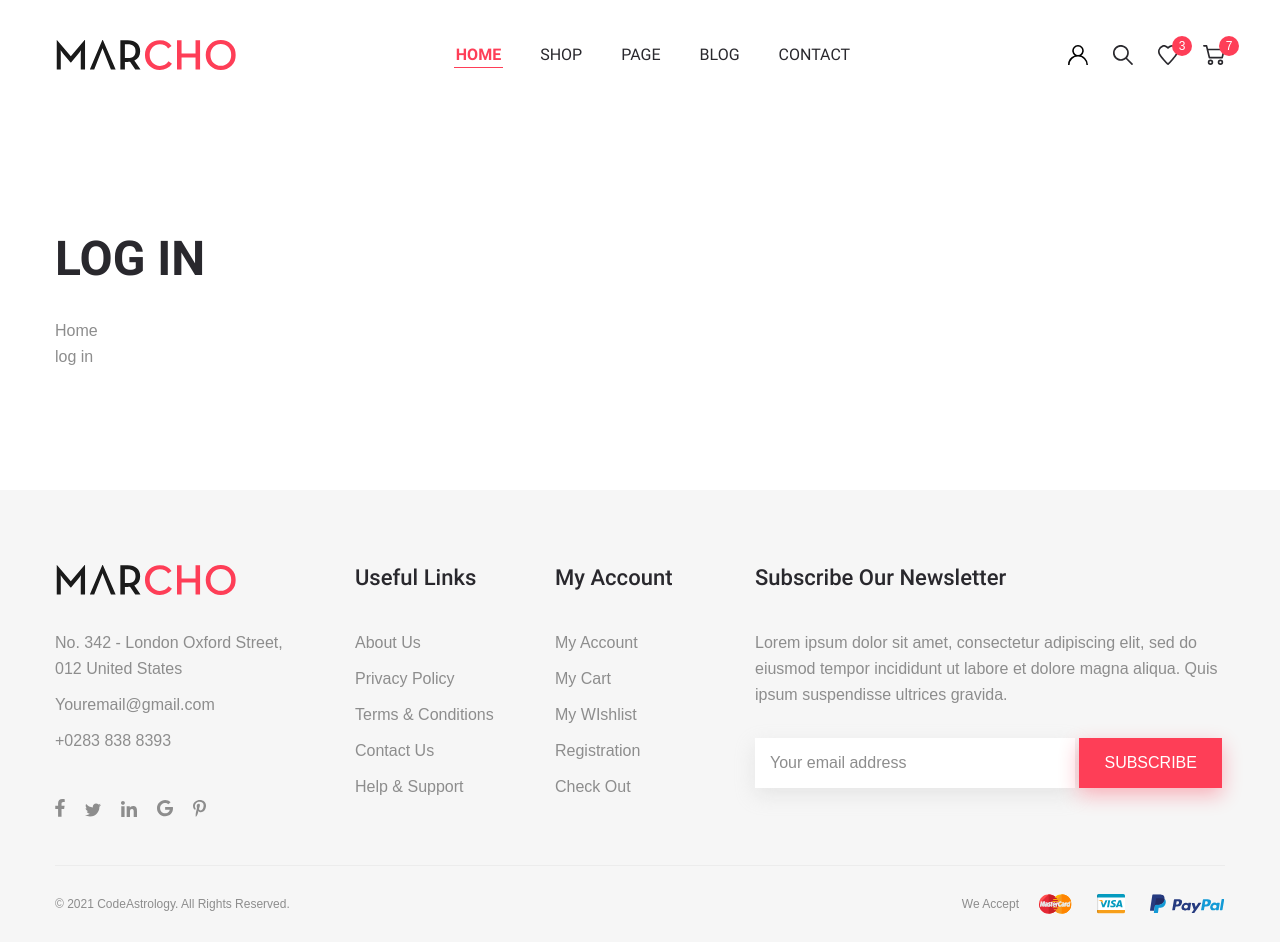
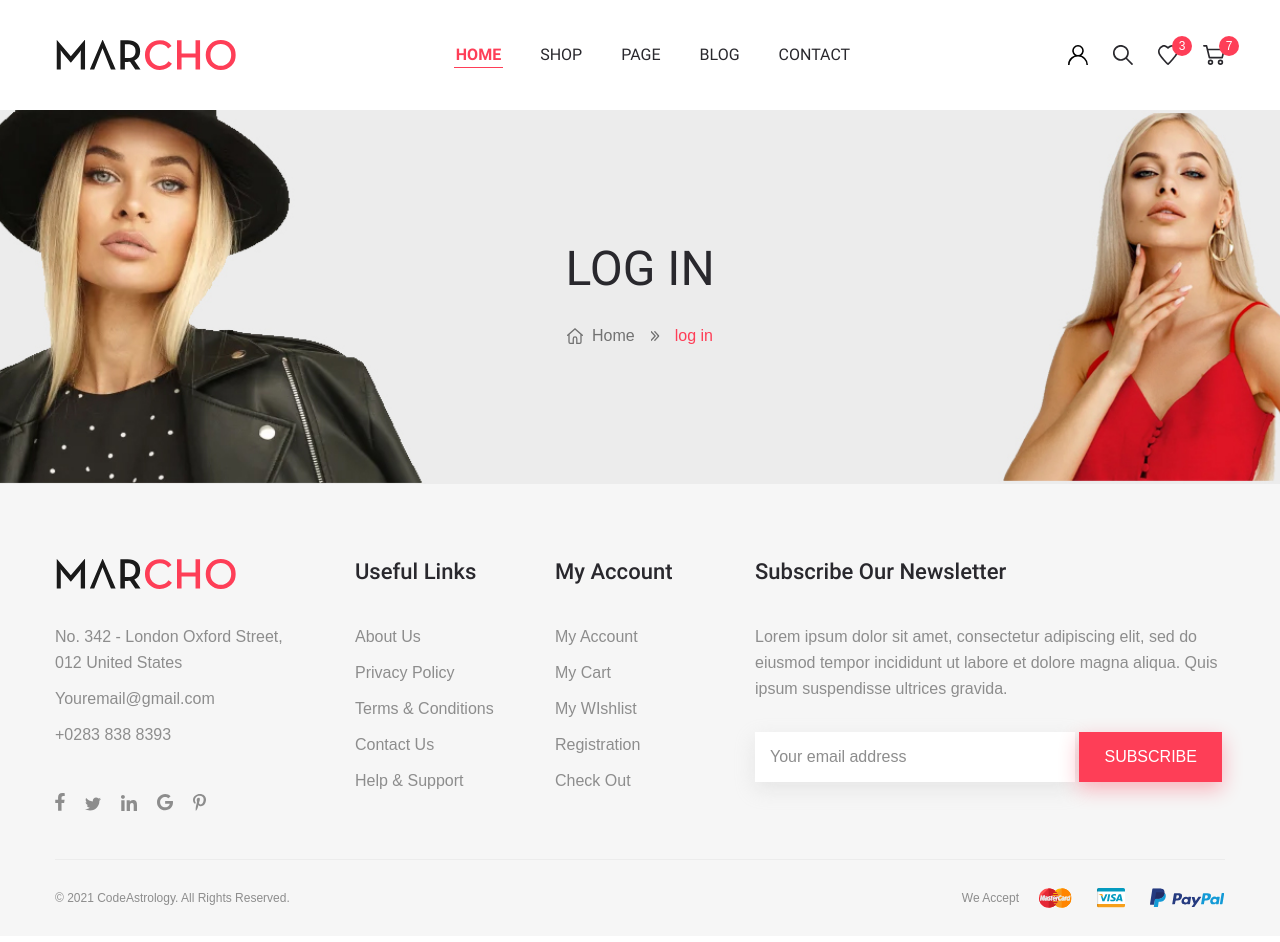
Before and after one commit to TRETYAKweb/Marcho, a website: page app/page.html in a window 1280 px wide. Drawn offline with Linux system fonts and the light colour scheme; files whose address does not match are found by name.

Commit message:
added styled for breadcrumbs

```diff
--- a/app/page.html
+++ b/app/page.html
@@ -127,7 +127,7 @@
   <main class="main">
 
     <section class="top">
-      <div class="top__containet">
+      <div class="top__container" style="background-image: url(images/breadcrumbs/breadcrumbs-bg.jpg)">
         <div class="container">
 
           <h2 class="top__title title">Log in</h2>
--- a/app/scss/_global.scss
+++ b/app/scss/_global.scss
@@ -28,7 +28,6 @@ section {
   margin: 0 auto;
   padding: 0 15px;
 }
-
 
 .sr-only {
   position: absolute;
@@ -64,7 +63,7 @@ section {
     color: $dark-900;
     box-shadow: none;
     border: 1px solid $accent;
-    transition: background-color .3s ease-in-out, color .3s ease-in-out;
+    transition: background-color 0.3s ease-in-out, color 0.3s ease-in-out;
   }
 
   &--border:hover {
@@ -89,3 +88,59 @@ section {
   max-width: 570px;
   margin-bottom: 60px;
 }
+
+.breadcrumbs {
+  display: flex;
+  justify-content: center;
+
+  &__list {
+    display: flex;
+  }
+
+  &__item:first-child {
+    position: relative;
+    padding-left: 25px;
+  }
+
+  &__item:first-child::before {
+    content: "";
+    position: absolute;
+    width: 16px;
+    height: 16px;
+    top: 50%;
+    left: 0;
+    transform: translateY(-50%);
+    background-image: url("../images/icons/breadcrumbs/home-icon.svg");
+    background-repeat: no-repeat;
+    background-position: center;
+    background-size: cover;
+  }
+
+  &__item {
+    color: #727272;
+    line-height: 1;
+    position: relative;
+  }
+
+  &__item:not(:last-child) {
+    padding-right: 40px;
+  }
+
+  &__item:last-child {
+    color: $accent;
+  }
+
+  &__item:not(:last-child)::after {
+    content: "";
+    position: absolute;
+    width: 9px;
+    height: 10px;
+    top: 50%;
+    right: 10%;
+    transform: translate(-50%, -50%);
+    background-image: url("../images/icons/breadcrumbs/angle-right.svg");
+    background-repeat: no-repeat;
+    background-position: center;
+    background-size: cover;
+  }
+}
--- a/app/scss/style.scss
+++ b/app/scss/style.scss
@@ -8,7 +8,23 @@
 
 @import "components/home/home";
 
+.top {
+  padding: 0;
+  &__container {
+    max-width: 1700px;
+    margin: 0 auto;
+    background-repeat: no-repeat;
+    background-size: cover;
+    background-position: top center;
+    padding: 130px 0 140px;
+    text-align: center;
+  }
 
+  &__title {
+    font-family: "Roboto", sans-serif;
+    font-weight: 400;
+  }
+}
 
 @import "components/footer";
 
```
Also changed, not shown: app/css/style.min.css.
